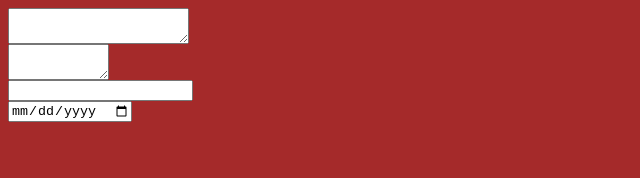
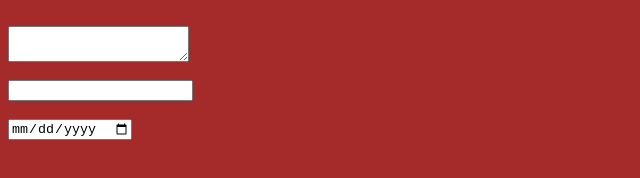
Before and after one commit to sammieush/myreppoo, a plain HTML site: page index.html in a window 1280 px wide. Shown: the whole page, without its empty margins (0-640 px from the left). Drawn offline with Linux system fonts and the light colour scheme.

Commit message:
website edited

```diff
--- a/index.html
+++ b/index.html
@@ -6,11 +6,12 @@
 		<meta name="viewport" content="width=device-width,initial-scale=1.0">
 	</head>
 	<body style="background-color:brown";>
-		<textarea></textarea>
 		<br />
-		<textarea row="10" cols="10"></textarea>
+		<textarea row="20" cols="20"></textarea>
+		<br />
 		<br />
 		<input type="text">
+		<br />
 		<br />
 		<input type="date">
 	</body>
```
